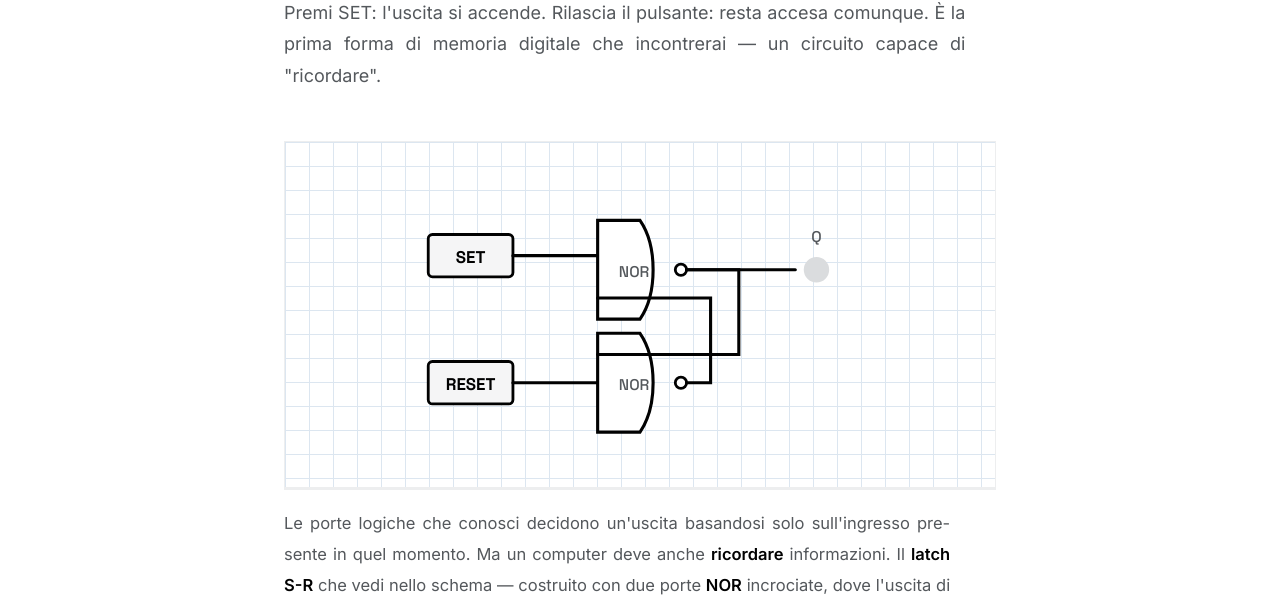
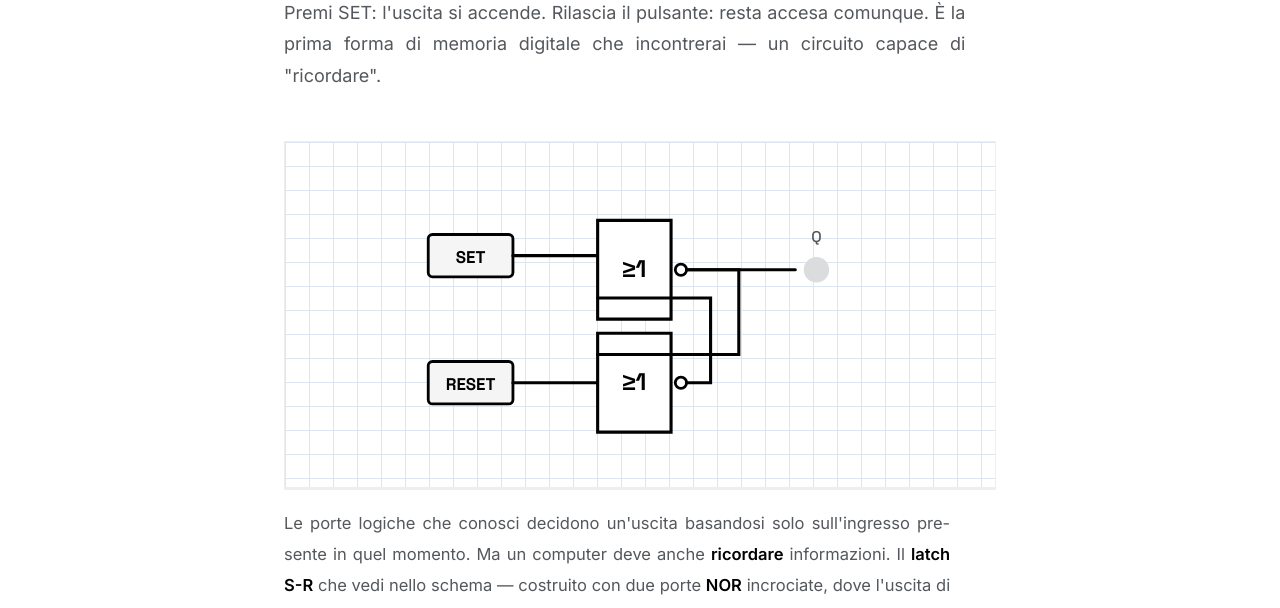
Before and after one commit to profgiovanniprato-afk/professorfigura, a plain HTML site: page argomenti/latch-flip-flop/index.html in a window 1280 px wide. Shown: the part 344-952 px from the top of the page. Drawn offline with Linux system fonts and the light colour scheme.

Commit message:
Adeguamento normativa CEI/IEC 60617-12: simboli porte logiche sostituiti dalle sagome ANSI/MIL con i rettangoli standard (qualificatori & e >=1, pallino di negazione) nelle pagine logica-digitale e latch-flip-flop

```diff
--- a/argomenti/latch-flip-flop/index.html
+++ b/argomenti/latch-flip-flop/index.html
@@ -114,15 +114,15 @@
       </g>
       <path class="wire" d="M80,145 H140" /><path class="flow" id="fReset" d="M80,145 H140" />
 
-      <!-- NOR gate 1 (top) -->
-      <path class="gate" d="M140,30 H170 A25,45 0 0 1 170,100 H140 Z"/>
+      <!-- NOR gate 1 (top) — simbolo CEI/IEC 60617: rettangolo, qualificatore ≥1, pallino di negazione in uscita -->
+      <path class="gate" d="M140,30 H192 V100 H140 Z"/>
+      <text x="166" y="70" text-anchor="middle" font-family="'Space Grotesk',sans-serif" font-size="17" font-weight="700" fill="var(--black)">≥1</text>
       <circle class="bubble" cx="199" cy="65" r="4"/>
-      <text x="155" y="70" class="diagram-label">NOR</text>
 
       <!-- NOR gate 2 (bottom) -->
-      <path class="gate" d="M140,110 H170 A25,45 0 0 1 170,180 H140 Z"/>
+      <path class="gate" d="M140,110 H192 V180 H140 Z"/>
+      <text x="166" y="150" text-anchor="middle" font-family="'Space Grotesk',sans-serif" font-size="17" font-weight="700" fill="var(--black)">≥1</text>
       <circle class="bubble" cx="199" cy="145" r="4"/>
-      <text x="155" y="150" class="diagram-label">NOR</text>
 
       <!-- cross-coupling -->
       <path class="wire" d="M203,65 H240 V125 H140" /><path class="flow" id="fCross1" d="M203,65 H240 V125 H140" />
@@ -135,7 +135,7 @@
   </div>
 
   <article>
-    <p>Le porte logiche che conosci decidono un'uscita basandosi solo sull'ingresso presente in quel momento. Ma un computer deve anche <strong>ricordare</strong> informazioni. Il <strong>latch S-R</strong> che vedi nello schema — costruito con due porte <strong>NOR</strong> incrociate, dove l'uscita di ciascuna torna in ingresso all'altra — è il primo circuito capace di farlo.</p>
+    <p>Le porte logiche che conosci decidono un'uscita basandosi solo sull'ingresso presente in quel momento. Ma un computer deve anche <strong>ricordare</strong> informazioni. Il <strong>latch S-R</strong> che vedi nello schema — costruito con due porte <strong>NOR</strong> incrociate, dove l'uscita di ciascuna torna in ingresso all'altra — è il primo circuito capace di farlo. Ogni porta è disegnata secondo la norma CEI/IEC 60617: un rettangolo con il simbolo "≥1" (la funzione OR) e un pallino sull'uscita che ne indica la negazione — insieme, rettangolo più pallino, formano il simbolo standard della NOR.</p>
 
     <p>Premi "SET": l'uscita Q si accende. Ora prova a immaginare di rilasciare il pulsante (nel circuito reale l'ingresso torna a riposo) — l'uscita resta accesa comunque, perché il collegamento incrociato tra le due porte "tiene aperta" la strada anche senza più bisogno del pulsante. Premi "RESET" per riportare l'uscita a zero. È la più semplice forma di memoria elettronica che esista: un solo bit, ricordato per sempre finché non arriva un comando che lo cambia.</p>
 
```
Also changed, not shown: argomenti/logica-digitale/index.html (+7 -4 lines).
